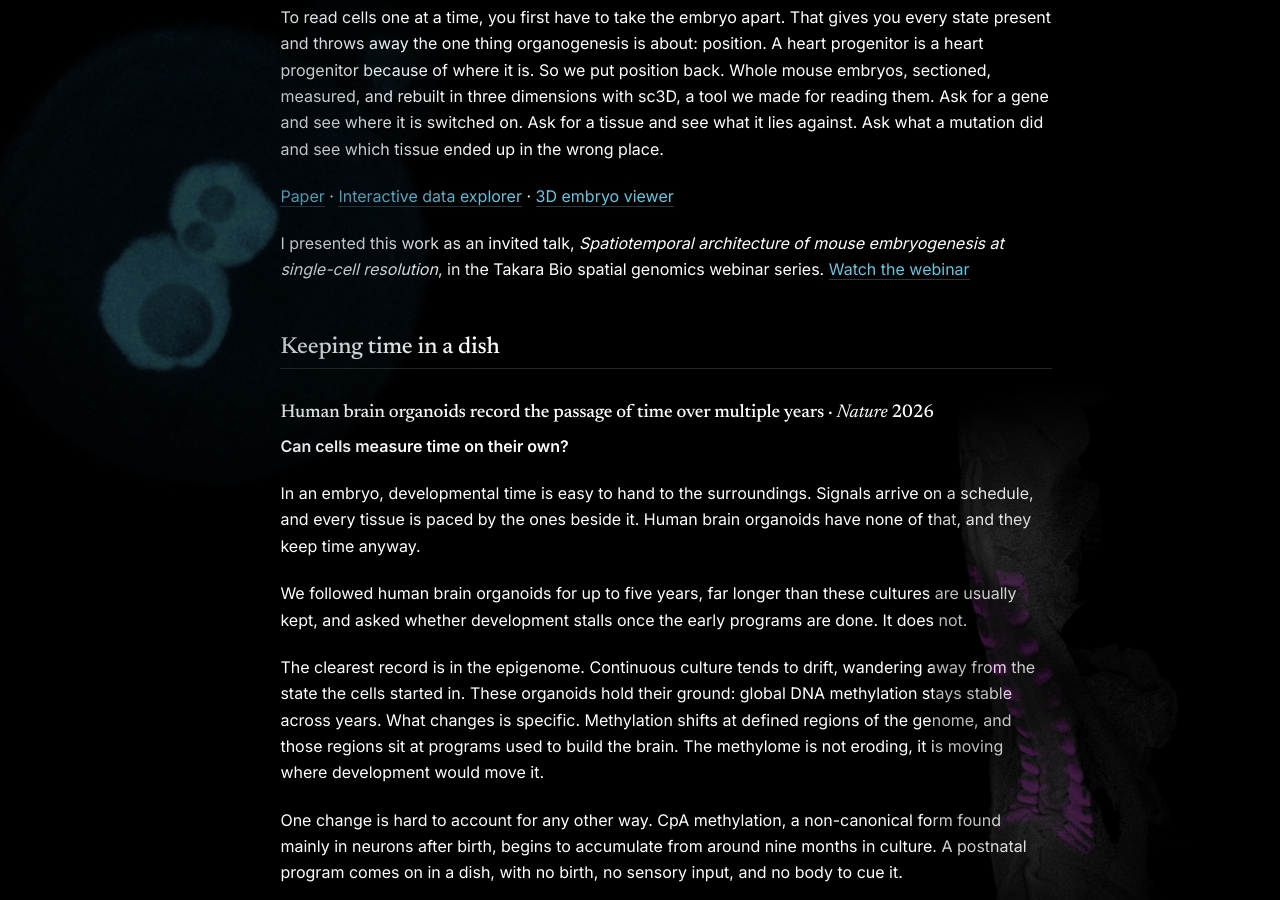
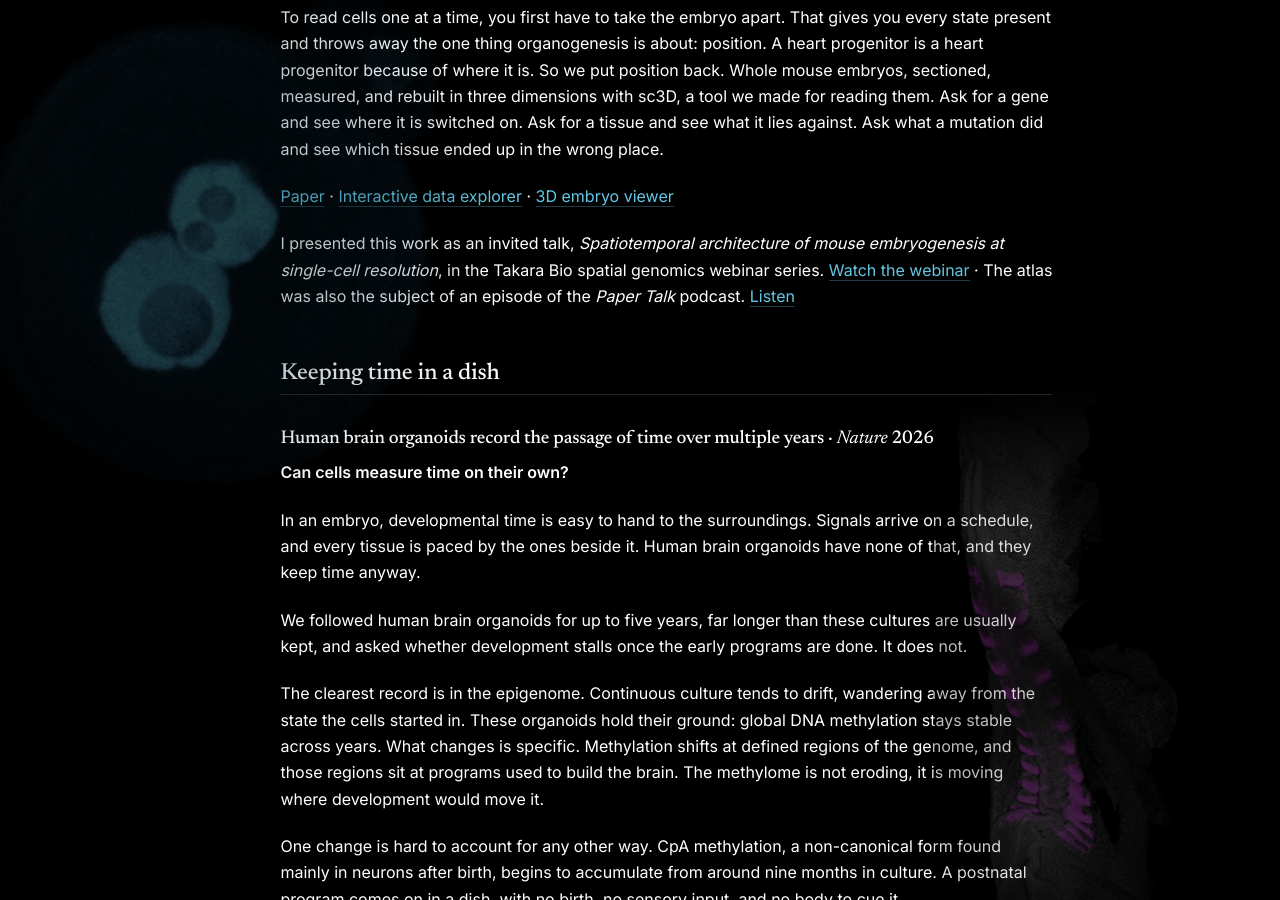
Before and after one commit to AbhiSampathKumar/abhisampathkumar.github.io, a Jekyll site: the page built from _pages/featured-studies.md, in a window 1280 px wide and 900 px high, scrolled down 4368 px. Built offline with Jekyll 4.4.1, drawn with Linux system fonts in a browser that asks for light colours; a script that is not in the unit is left out.

Commit message:
Add files via upload

```diff
--- a/_pages/featured-studies.md
+++ b/_pages/featured-studies.md
@@ -87,7 +87,7 @@ To read cells one at a time, you first have to take the embryo apart. That gives
 
 [Paper](https://www.nature.com/articles/s41588-023-01435-6) · [Interactive data explorer](https://cellxgene.cziscience.com/collections/d74b6979-efba-47cd-990a-9d80ccf29055) · [3D embryo viewer](https://github.com/GuignardLab/napari-sc3D-viewer)
 
-I presented this work as an invited talk, *Spatiotemporal architecture of mouse embryogenesis at single-cell resolution*, in the Takara Bio spatial genomics webinar series. [Watch the webinar](https://www.takarabio.com/learning-centers/spatial-omics/library/webinars)
+I presented this work as an invited talk, *Spatiotemporal architecture of mouse embryogenesis at single-cell resolution*, in the Takara Bio spatial genomics webinar series. [Watch the webinar](https://www.takarabio.com/learning-centers/spatial-omics/library/webinars) · The atlas was also the subject of an episode of the *Paper Talk* podcast. [Listen](https://podcasts.apple.com/us/podcast/960-spatiotemporal-maps-of-whole-mouse-embryos/id1827948841?i=1000767431322)
 
 ## Keeping time in a dish
 {: #organoids }
```
Also changed, not shown: _pages/publications.md (+1 -1 lines).
